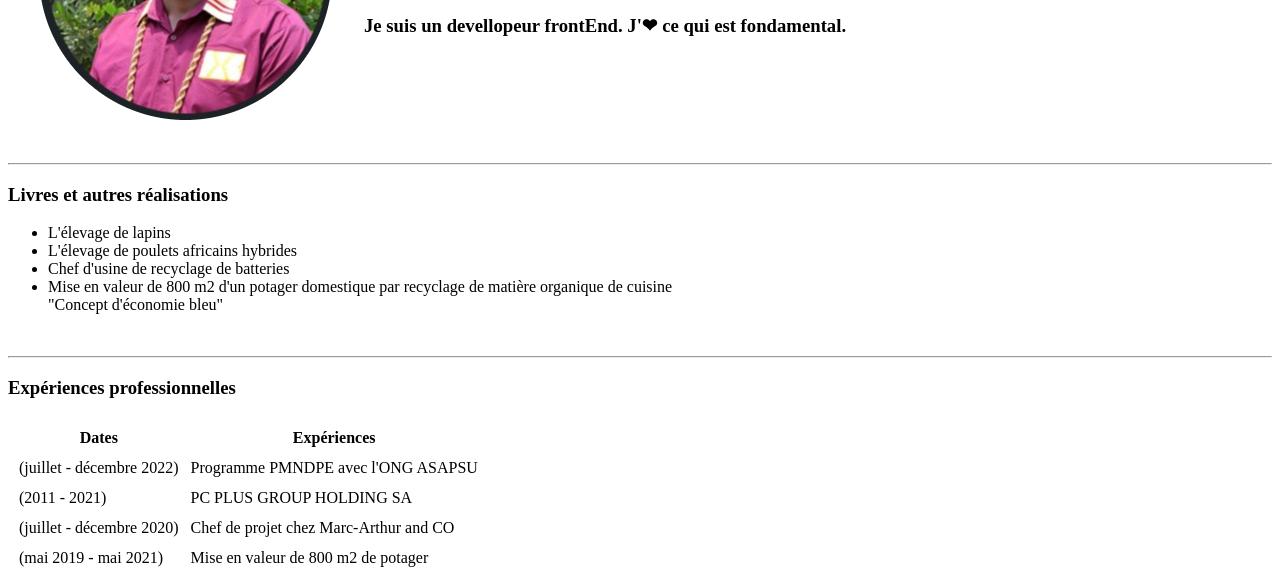
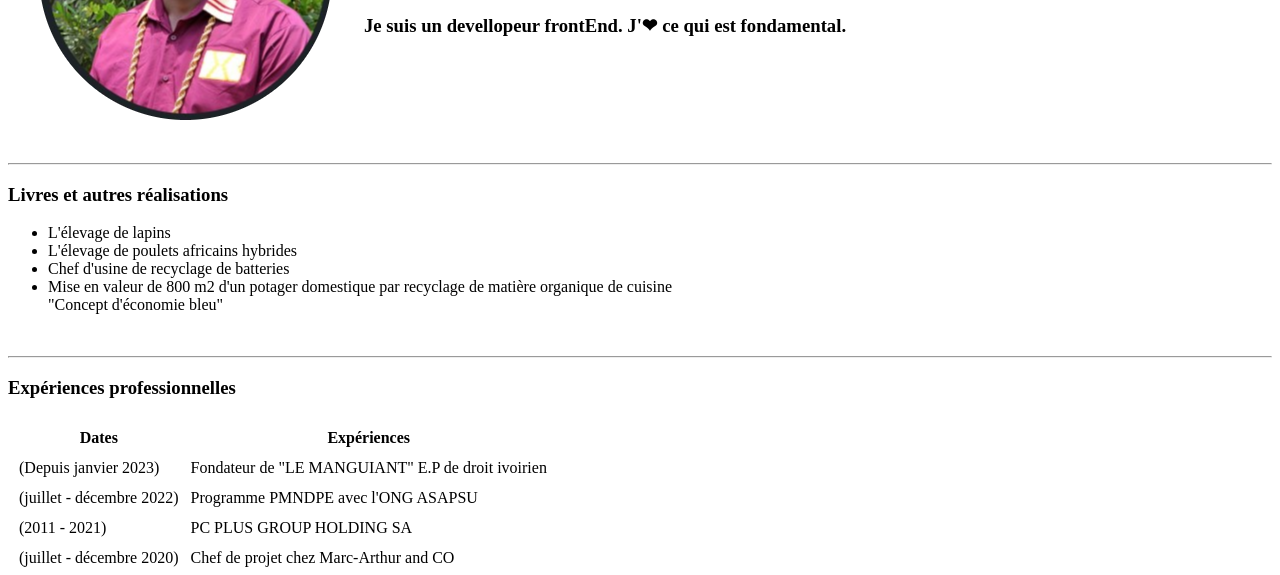
Before and after one commit to jeanrolandk/begin, a plain HTML site: page index.html in a window 1280 px wide. Shown: the part 212-787 px from the top of the page. Drawn offline with Linux system fonts and the light colour scheme.

Commit message:
Update index.html
Modification des expérience pro.

```diff
--- a/index.html
+++ b/index.html
@@ -31,6 +31,10 @@
 			<tr>
 				<th>Dates</th>
 				<th>Expériences</th>
+			</tr>
+			<tr>
+				<td>(Depuis janvier 2023)</td>
+				<td>Fondateur de "LE MANGUIANT" E.P de droit ivoirien</td>
 			</tr>
 			<tr>
 				<td>(juillet - décembre 2022)</td>
```
